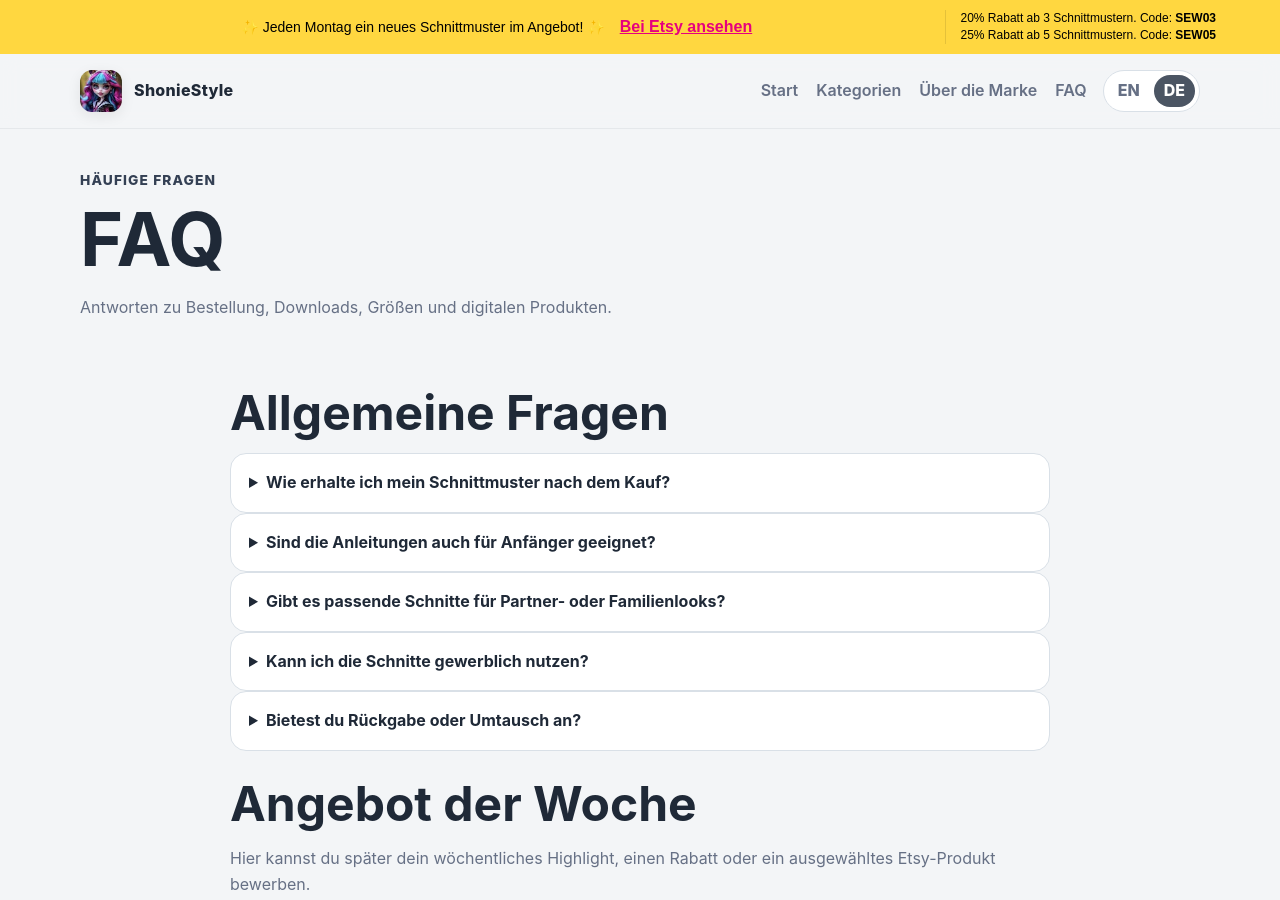
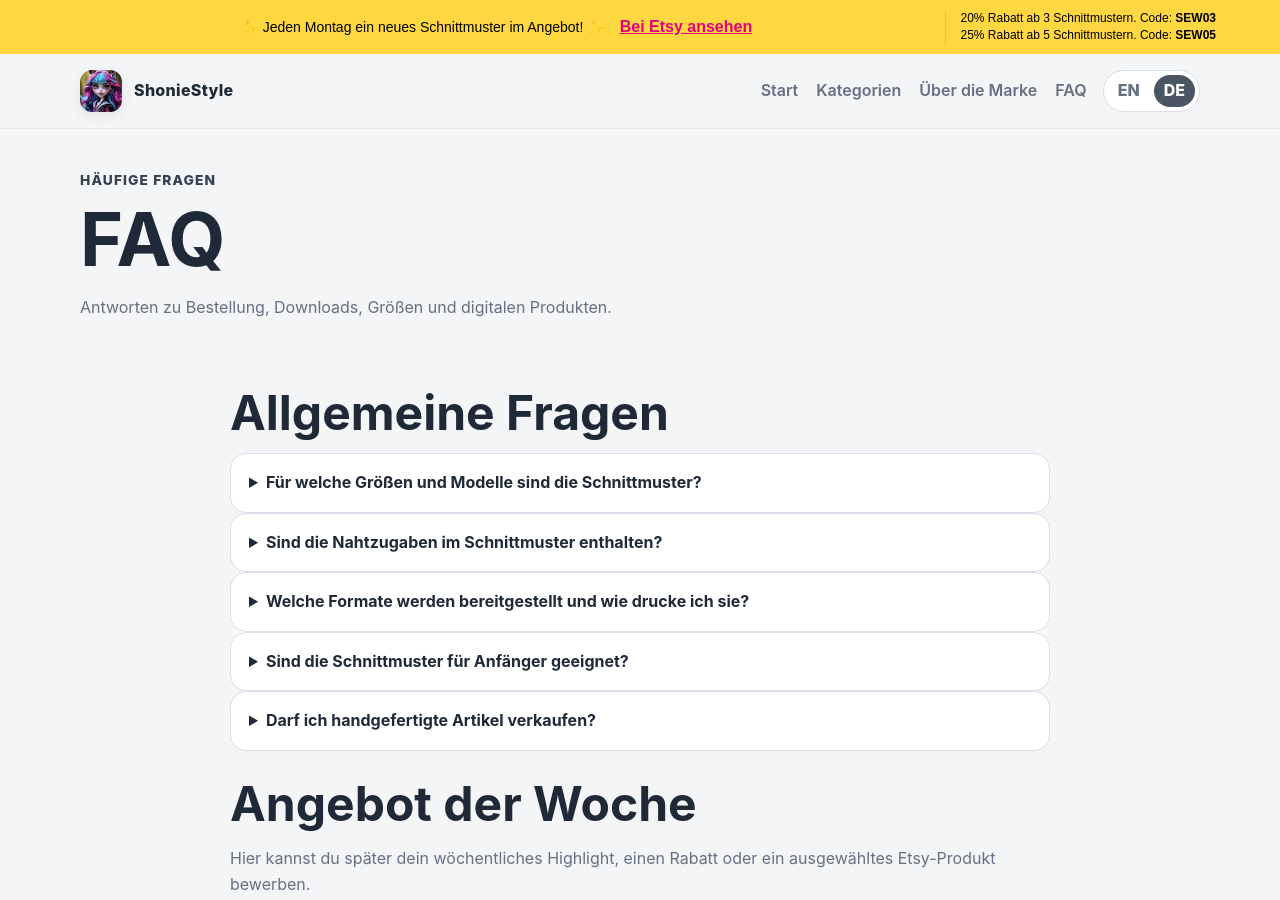
Before and after one commit to ShonieStyle/shoniestyle.github.io, a Jekyll site: the page built from de/faq.md, in a window 1280 px wide and 900 px high. Built offline with Jekyll 4.4.1, drawn with Linux system fonts in a browser that asks for light colours; some of the changed lines change nothing that is shown.

Commit message:
Update faq.yml

```diff
--- a/_data/de/faq.yml
+++ b/_data/de/faq.yml
@@ -1,14 +1,14 @@
-- question: "Wie erhalte ich mein Schnittmuster nach dem Kauf?"
-  answer: "Nach dem Kauf auf Etsy erhältst du einen digitalen Download. Du kannst die Dateien sofort speichern und zu Hause ausdrucken oder auf einem Tablet verwenden."
+- question: "Für welche Größen und Modelle sind die Schnittmuster?"
+  answer: "Ich biete verschiedene Schnittmuster an: Kleidung für Puppen (Maßstab 1/6 und 1/12), Accessoires und Kleidung für Menschen. Bei Puppen achte bitte auf den jeweiligen Körpertyp; bei Schnitten für Personen findest du alle Maßtabellen direkt im Artikel."
 
-- question: "Sind die Anleitungen auch für Anfänger geeignet?"
-  answer: "Ja. Die Modelle sind so aufgebaut, dass sie klar nachvollziehbar sind. Der Schwierigkeitsgrad kann je nach Schnitt variieren, wird aber jeweils transparent angegeben."
+- question: "Sind die Nahtzugaben im Schnittmuster enthalten?"
+  answer: "**Puppen-Schnittmuster:** Ja, die Nahtzugaben sind enthalten und als **separate Linie** (Naht- und Schnittlinie) eingezeichnet. **Schnittmuster für Menschen:** Nein, die Nahtzugabe ist NICHT enthalten. **Accessoires:** Bitte prüfe hierzu die jeweilige Anleitung."
 
-- question: "Gibt es passende Schnitte für Partner- oder Familienlooks?"
-  answer: "Ja, genau darauf ist die Kollektion ausgerichtet. Viele Modelle lassen sich für Erwachsene, Kinder oder Puppen optisch miteinander kombinieren."
+- question: "Welche Formate werden bereitgestellt und wie drucke ich sie?"
+  answer: "Alle Schnitte sind digitale PDFs. Ich stelle für alle Projekte Dateien in **A4 und US Letter** zur Verfügung. Für Schnitte in Menschengröße ist zusätzlich eine **Großformat-Datei (A0/Plotter)** enthalten. **Wichtig:** Drucke immer mit 100% Skalierung. Jedes Schnittmuster enthält ein Kontrollquadrat."
 
-- question: "Kann ich die Schnitte gewerblich nutzen?"
-  answer: "Bitte prüfe die jeweilige Produktbeschreibung auf Etsy. Wenn du eine erweiterte Nutzung planst, empfiehlt sich eine individuelle Rückfrage."
+- question: "Sind die Schnittmuster für Anfänger geeignet?"
+  answer: "Ja! Die meisten meiner Schnitte sind anfängerfreundlich und enthalten eine Schritt-für-Schritt-Fotoanleitung. Bei komplexeren Schritten biete ich detaillierte Erklärungen oder Video-Links an."
 
-- question: "Bietest du Rückgabe oder Umtausch an?"
-  answer: "Da es sich um digitale Produkte handelt, gelten besondere Regeln. Details dazu findest du auf der Seite Widerrufsbelehrung."
+- question: "Darf ich handgefertigte Artikel verkaufen?"
+  answer: "Ja, der Verkauf von fertigen Stücken in kleinen Mengen ist erlaubt. Die Massenproduktion sowie der Weiterverkauf oder das Teilen der digitalen Dateien selbst ist untersagt. Bitte gib ShonieStyle als Quelle an."
```
